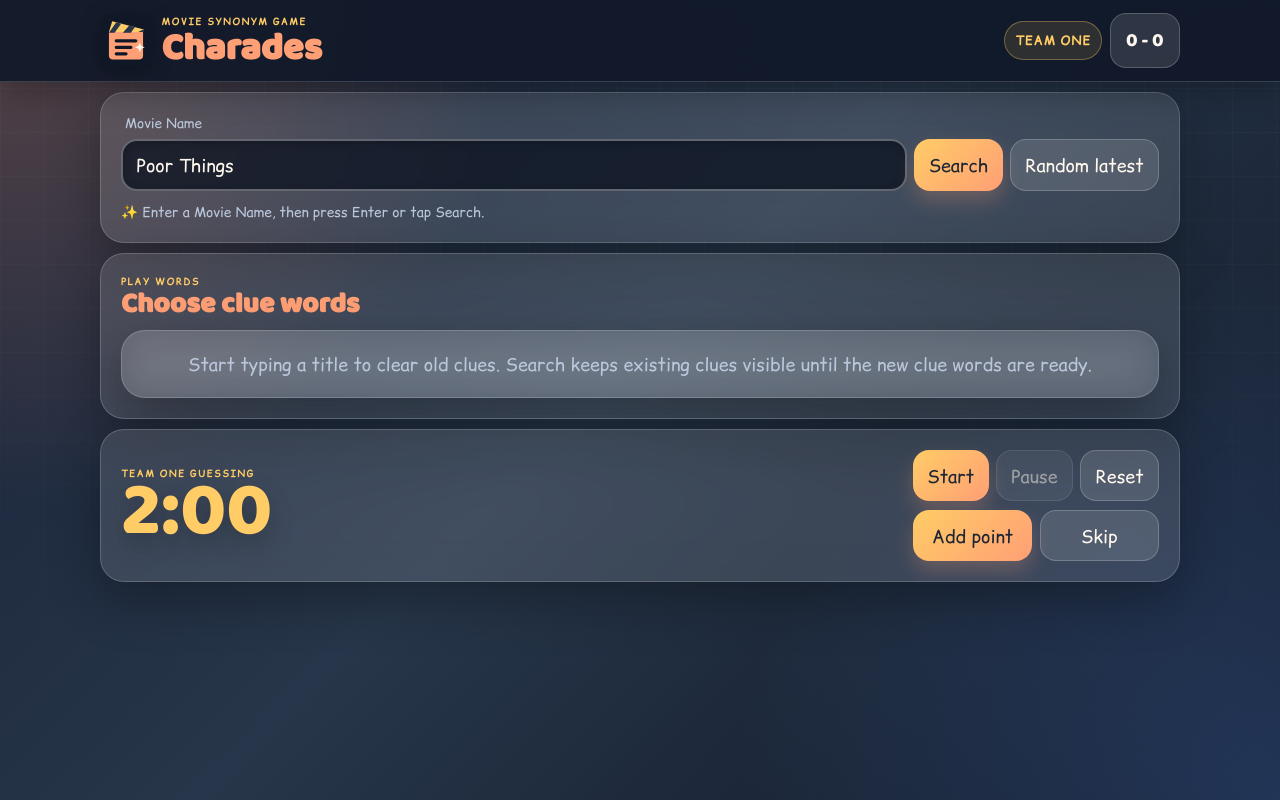
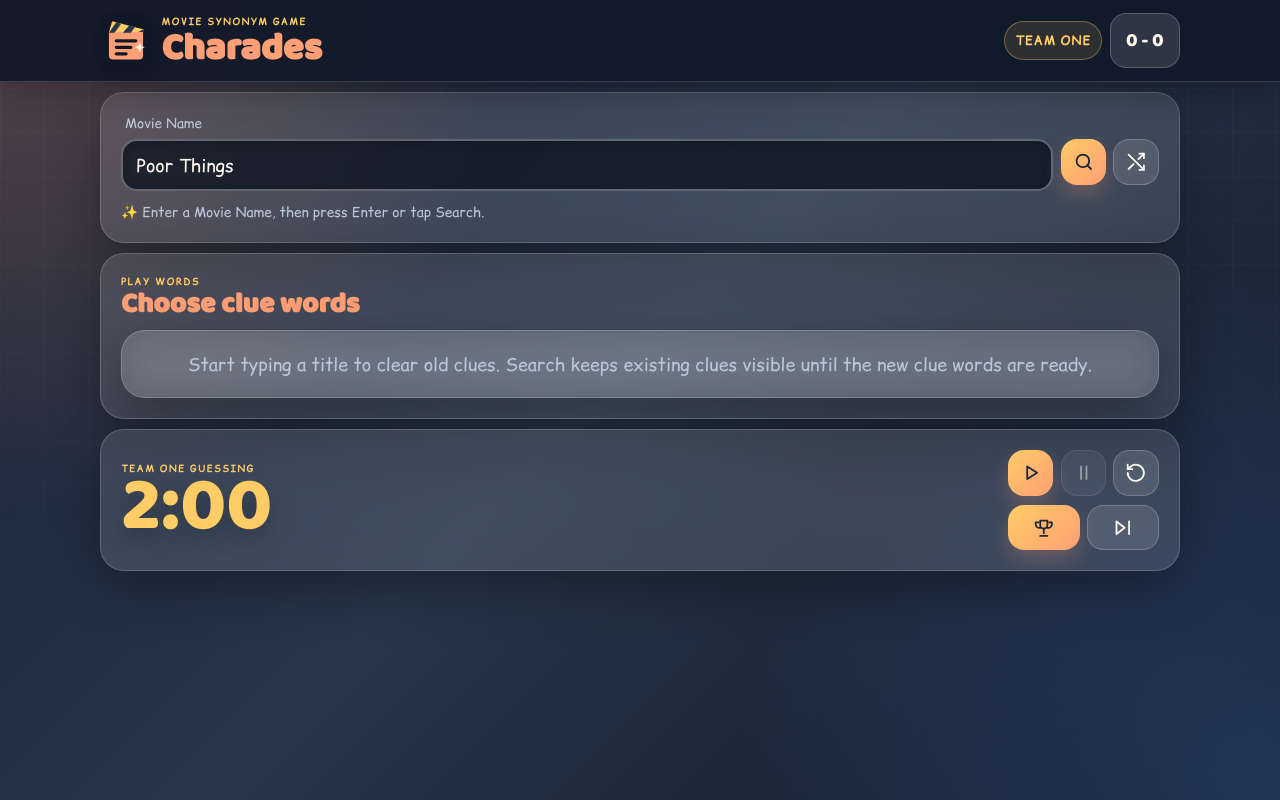
Before and after one commit to AshhadS/MovieGame, a React (Vite) app: page / in a window 1280 px wide. Built offline with nearby package versions, Linux system fonts and the light colour scheme.

Commit message:
actions buttons

```diff
--- a/src/App.css
+++ b/src/App.css
@@ -142,6 +142,20 @@ button:disabled {
 
 .top-bar h1 {
   font-size: 1.85rem;
+}
+
+.icon-button {
+  display: inline-grid;
+  width: 2.85rem;
+  height: 2.85rem;
+  padding: 0;
+  place-items: center;
+}
+
+.button-icon {
+  width: 1.35rem;
+  height: 1.35rem;
+  pointer-events: none;
 }
 
 .brand-lockup {
@@ -475,6 +489,11 @@ button.clue-option.is-selected {
   border-radius: 50%;
 }
 
+.score-actions .button-icon {
+  width: 1.2rem;
+  height: 1.2rem;
+}
+
 .score-round-actions {
   margin-top: 0.25rem;
 }
@@ -489,6 +508,10 @@ button.clue-option.is-selected {
 .close-button,
 .score-toggle {
   padding-inline: 0.75rem;
+}
+
+.close-button.icon-button {
+  padding: 0;
 }
 
 .score-toggle {
--- a/src/Components/main.jsx
+++ b/src/Components/main.jsx
@@ -1,6 +1,28 @@
 import React, { Component } from 'react';
 import { getClueWords } from '../services/synonymProviders.js';
 import { getRandomLatestMovie, isTmdbConfigured } from '../services/movieProvider.js';
+
+const Icon = ({ name }) => {
+  const paths = {
+    search: <><circle cx="11" cy="11" r="7" /><path d="m20 20-4-4" /></>,
+    shuffle: <><path d="M16 3h5v5" /><path d="m4 20 5.5-5.5" /><path d="m15 9 6-6" /><path d="M4 4l16.5 16.5" /><path d="M16 21h5v-5" /></>,
+    play: <path d="m8 5 11 7-11 7Z" />,
+    pause: <><path d="M9 5v14" /><path d="M15 5v14" /></>,
+    reset: <><path d="M3 12a9 9 0 1 0 3-6.7L3 8" /><path d="M3 3v5h5" /></>,
+    plus: <><path d="M12 5v14" /><path d="M5 12h14" /></>,
+    minus: <path d="M5 12h14" />,
+    skip: <><path d="m5 5 9 7-9 7Z" /><path d="M19 5v14" /></>,
+    clear: <><path d="m3 6 3 15h12l3-15" /><path d="M8 6V3h8v3" /><path d="M1 6h22" /><path d="M10 10v7M14 10v7" /></>,
+    close: <><path d="M6 6l12 12" /><path d="M18 6 6 18" /></>,
+    trophy: <><path d="M8 4h8v5a4 4 0 0 1-8 0Z" /><path d="M12 13v5" /><path d="M8 21h8" /><path d="M6 6H3v2a4 4 0 0 0 5 4M18 6h3v2a4 4 0 0 1-5 4" /></>,
+  };
+
+  return (
+    <svg className="button-icon" viewBox="0 0 24 24" fill="none" stroke="currentColor" strokeWidth="2" strokeLinecap="round" strokeLinejoin="round" aria-hidden="true">
+      {paths[name]}
+    </svg>
+  );
+};
 
 const MOVIE_TITLES = [
   'Blade Runner',
@@ -317,15 +339,15 @@ class Main extends Component {
             <h2>{team.name}</h2>
             <p className="score">{team.score}</p>
             <div className="score-actions">
-              <button type="button" className="secondary-button" onClick={() => this.updateScore(index, -1, true)}>-</button>
-              <button type="button" className="secondary-button" onClick={() => this.updateScore(index, 1, true)}>+</button>
+              <button type="button" className="secondary-button icon-button" aria-label={`Subtract a point from ${team.name}`} title="Subtract point" onClick={() => this.updateScore(index, -1, true)}><Icon name="minus" /></button>
+              <button type="button" className="secondary-button icon-button" aria-label={`Add a point to ${team.name}`} title="Add point" onClick={() => this.updateScore(index, 1, true)}><Icon name="plus" /></button>
             </div>
           </article>
         ))}
         <div className="round-actions score-round-actions">
-          <button type="button" onClick={() => this.awardPoint(true)}>Add point</button>
-          <button type="button" className="secondary-button" onClick={() => this.passTurn(true)}>Skip</button>
-          <button type="button" className="secondary-button" onClick={() => this.resetScores(true)}>Reset scores</button>
+          <button type="button" className="icon-button" aria-label="Award point" title="Award point" onClick={() => this.awardPoint(true)}><Icon name="trophy" /></button>
+          <button type="button" className="secondary-button icon-button" aria-label="Skip turn" title="Skip turn" onClick={() => this.passTurn(true)}><Icon name="skip" /></button>
+          <button type="button" className="secondary-button icon-button" aria-label="Reset scores" title="Reset scores" onClick={() => this.resetScores(true)}><Icon name="reset" /></button>
         </div>
       </div>
     );
@@ -367,8 +389,8 @@ class Main extends Component {
                 onChange={e => {this.input_change(e)}}
                 onKeyDown={this.input_key_down}
               />
-              <button type="button" onClick={() => this.submitMovieTitle()} disabled={isLoading}>Search</button>
-              <button type="button" className="secondary-button" onClick={this.randomizeMovie} disabled={isLoading}>Random latest</button>
+              <button type="button" className="icon-button" aria-label="Search movie title" title="Search" onClick={() => this.submitMovieTitle()} disabled={isLoading}><Icon name="search" /></button>
+              <button type="button" className="secondary-button icon-button" aria-label="Choose a random latest movie" title="Random latest" onClick={this.randomizeMovie} disabled={isLoading}><Icon name="shuffle" /></button>
             </div>
           </div>
 
@@ -420,7 +442,7 @@ class Main extends Component {
                   </p>
                 </div>
                 {selectedWords.length > 0 && (
-                  <button type="button" className="secondary-button" onClick={this.clearSelectedClues}>Clear</button>
+                  <button type="button" className="secondary-button icon-button" aria-label="Clear selected clues" title="Clear selected clues" onClick={this.clearSelectedClues}><Icon name="clear" /></button>
                 )}
               </div>
             </>
@@ -436,13 +458,13 @@ class Main extends Component {
           </div>
           <div className="timer-controls">
             <div className="timer-actions">
-              <button type="button" onClick={this.startTimer} disabled={isTimerRunning || secondsRemaining === 0}>Start</button>
-              <button type="button" className="secondary-button" onClick={this.stopTimer} disabled={!isTimerRunning}>Pause</button>
-              <button type="button" className="secondary-button" onClick={this.resetTimer}>Reset</button>
+              <button type="button" className="icon-button" aria-label="Start timer" title="Start timer" onClick={this.startTimer} disabled={isTimerRunning || secondsRemaining === 0}><Icon name="play" /></button>
+              <button type="button" className="secondary-button icon-button" aria-label="Pause timer" title="Pause timer" onClick={this.stopTimer} disabled={!isTimerRunning}><Icon name="pause" /></button>
+              <button type="button" className="secondary-button icon-button" aria-label="Reset timer" title="Reset timer" onClick={this.resetTimer}><Icon name="reset" /></button>
             </div>
             <div className="turn-result-actions">
-              <button type="button" className="add-point-button" onClick={() => this.awardPoint()}>Add point</button>
-              <button type="button" className="secondary-button skip-button" onClick={() => this.passTurn()}>Skip</button>
+              <button type="button" className="add-point-button icon-button" aria-label="Award point" title="Award point" onClick={() => this.awardPoint()}><Icon name="trophy" /></button>
+              <button type="button" className="secondary-button skip-button icon-button" aria-label="Skip turn" title="Skip turn" onClick={() => this.passTurn()}><Icon name="skip" /></button>
             </div>
           </div>
         </section>
@@ -452,7 +474,7 @@ class Main extends Component {
             <section className="score-modal" role="dialog" aria-modal="true" aria-labelledby="score-heading" onClick={event => event.stopPropagation()}>
               <div className="modal-header">
                 <h2 id="score-heading">Scores</h2>
-                <button type="button" className="secondary-button close-button" onClick={this.closeScorePopup}>Close</button>
+                <button type="button" className="secondary-button close-button icon-button" aria-label="Close scores" title="Close" onClick={this.closeScorePopup}><Icon name="close" /></button>
               </div>
               {this.renderScoreControls()}
             </section>
```
Also changed, not shown: 6 other files (tests, documents, lock files or other folders).
